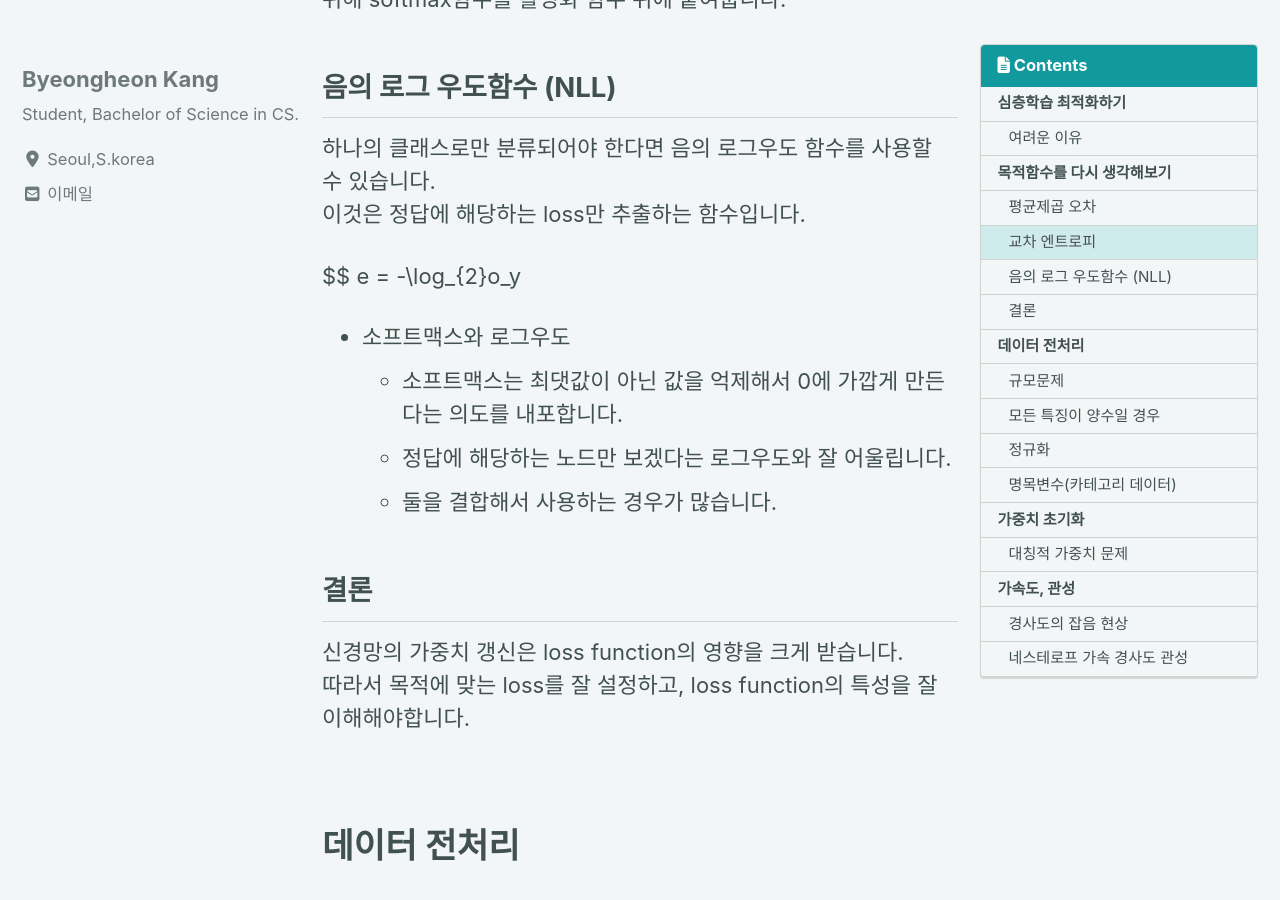
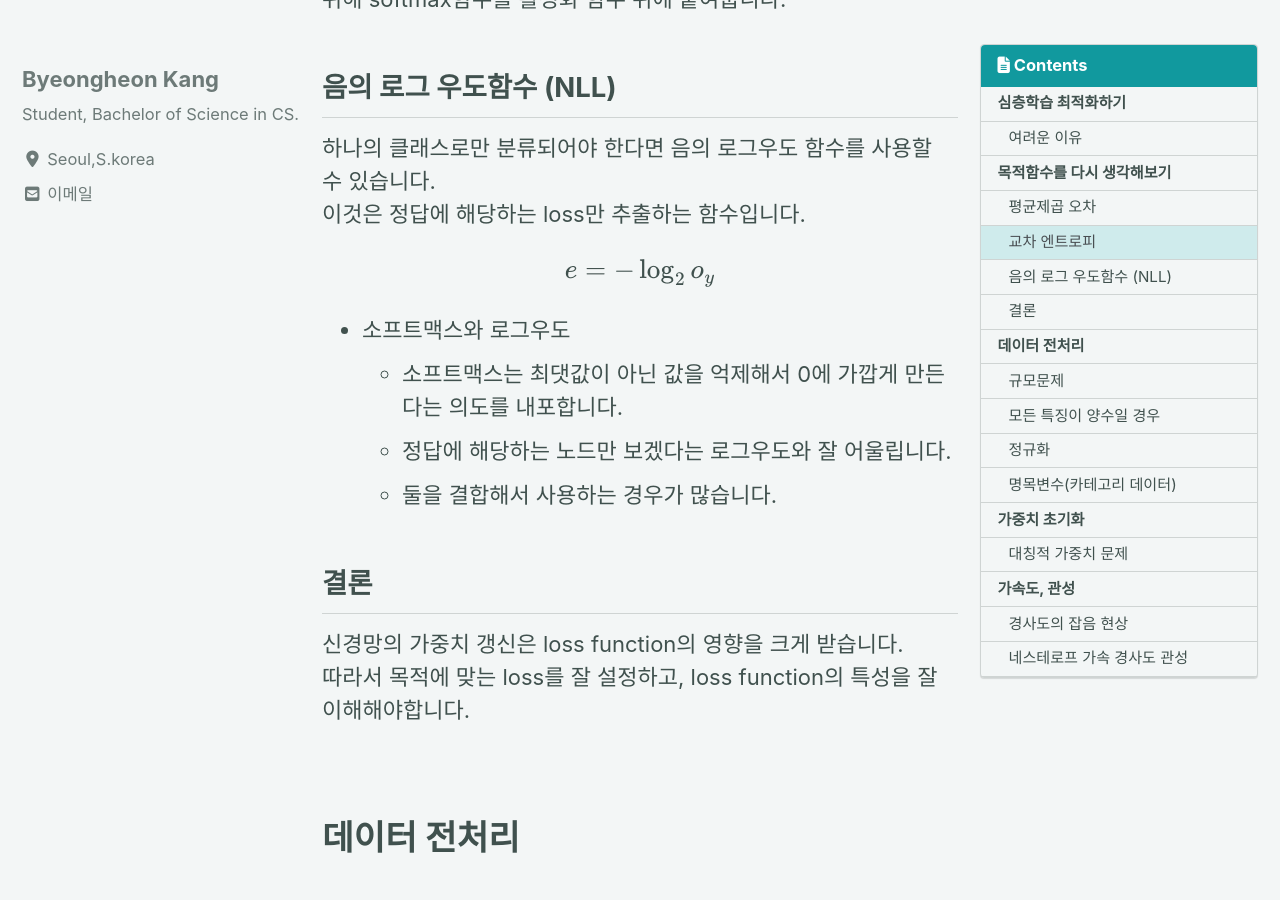
Before and after one commit to devtrail42/devtrail42.github.io, a Jekyll site: the page built from _posts/2021-01-27-deepOpt1.md, in a window 1280 px wide and 900 px high, scrolled down 2674 px. Built offline with Jekyll 4.4.1, drawn with Linux system fonts in a browser that asks for light colours; cached includes are drawn as plain includes; nearby versions of some CDN libraries; formulas are drawn with MathJax 3; comment, search, counter and statistics services are not loaded.

```diff
--- a/_posts/2021-01-27-deepOpt1.md
+++ b/_posts/2021-01-27-deepOpt1.md
@@ -75,7 +75,7 @@ $$BCE(x)=−1/N\sum\limits_{i=1}^N y_{i}\log(h(x_i;\theta))+(1−y_i)\log(1−h(
 하나의 클래스로만 분류되어야 한다면 음의 로그우도 함수를 사용할 수 있습니다.
 이것은 정답에 해당하는 loss만 추출하는 함수입니다.
 
-$$ e = -\log_{2}o_y
+$$ e = -\log_{2}o_y $$
 
 - 소프트맥스와 로그우도
     - 소프트맥스는 최댓값이 아닌 값을 억제해서 0에 가깝게 만든다는 의도를 내포합니다.
```
